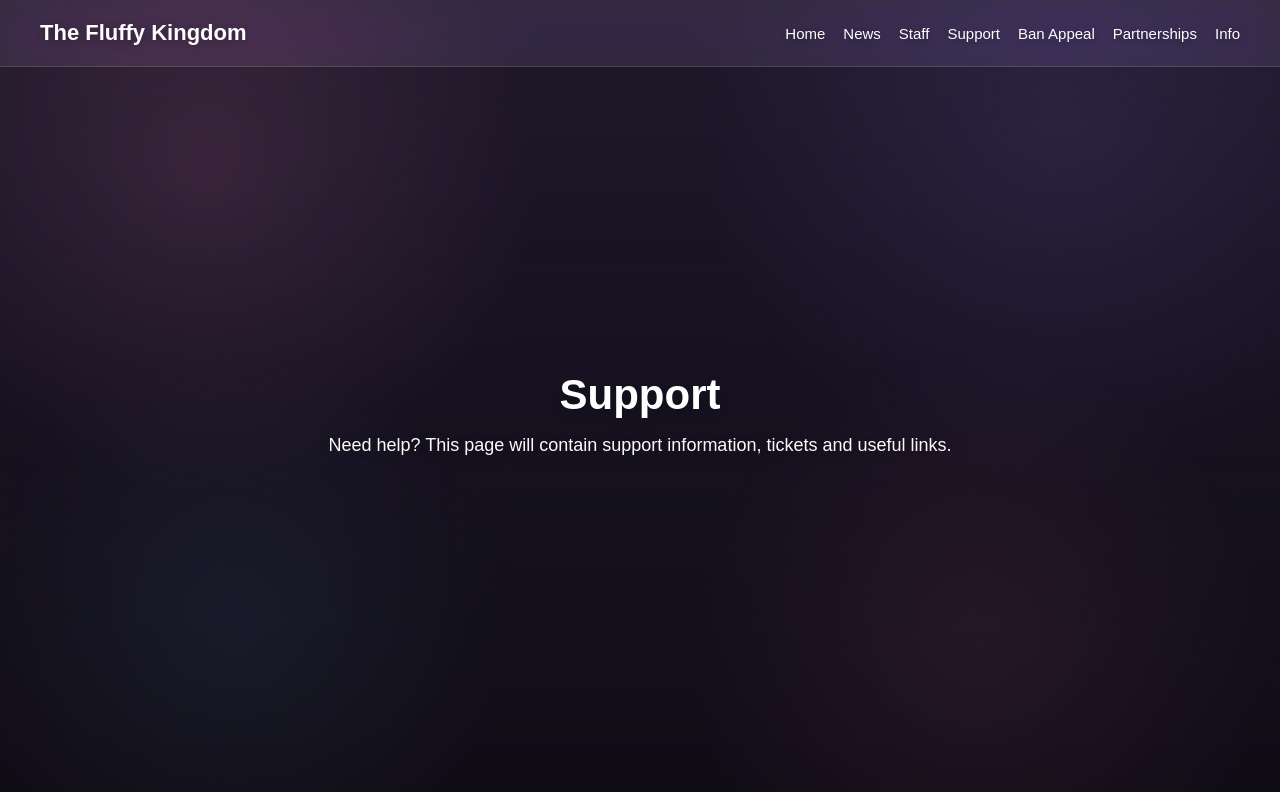
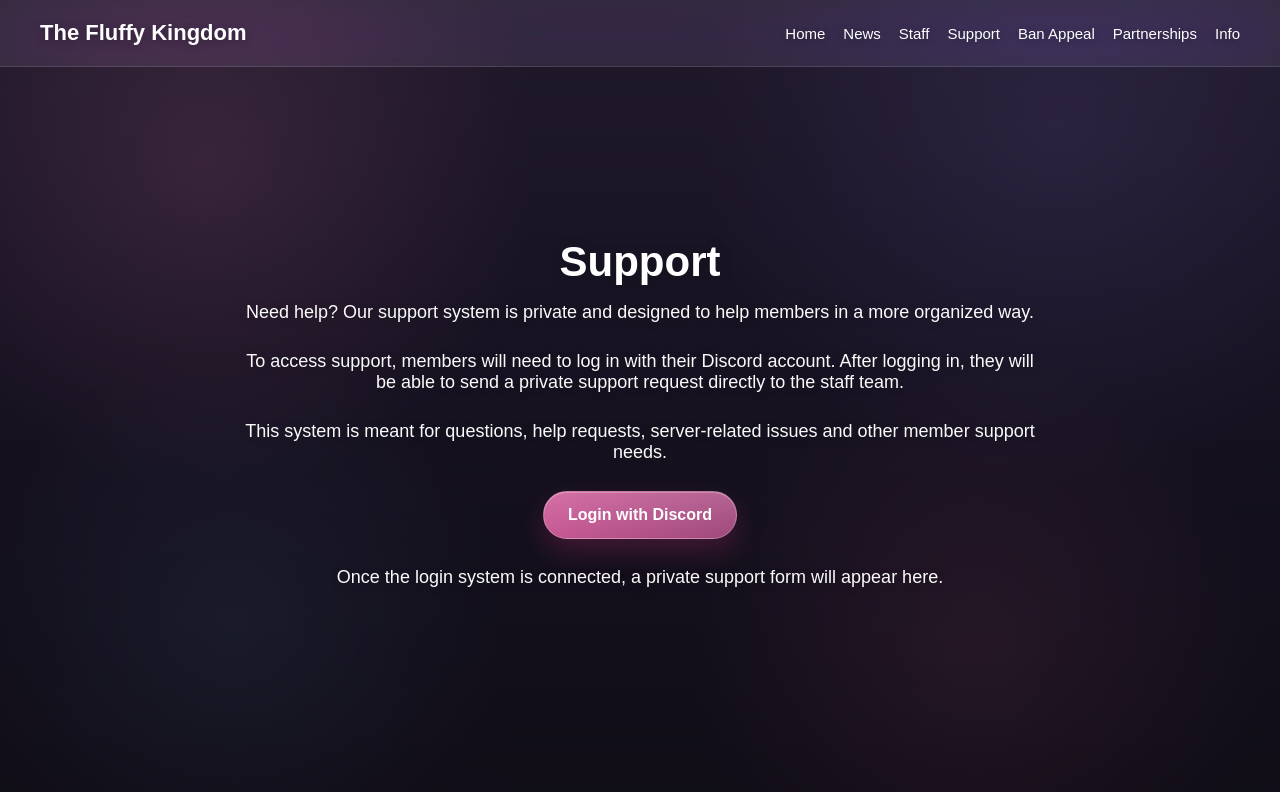
Before and after one commit to Rohxci/Fluffy-site, a plain HTML site: page support.html in a window 1280 px wide. Drawn offline with Linux system fonts and the light colour scheme.

Commit message:
Update support.html

```diff
--- a/support.html
+++ b/support.html
@@ -23,7 +23,27 @@
   <main class="hero">
     <div class="hero-content">
       <h1>Support</h1>
-      <p>Need help? This page will contain support information, tickets and useful links.</p>
+
+      <p>
+        Need help? Our support system is private and designed to help members in a more organized way.
+      </p>
+
+      <p>
+        To access support, members will need to log in with their Discord account. After logging in,
+        they will be able to send a private support request directly to the staff team.
+      </p>
+
+      <p>
+        This system is meant for questions, help requests, server-related issues and other member support needs.
+      </p>
+
+      <div class="hero-buttons" style="margin-top: 28px;">
+        <a class="btn primary" href="login.html">Login with Discord</a>
+      </div>
+
+      <p style="margin-top: 28px;">
+        Once the login system is connected, a private support form will appear here.
+      </p>
     </div>
   </main>
 </body>
```
